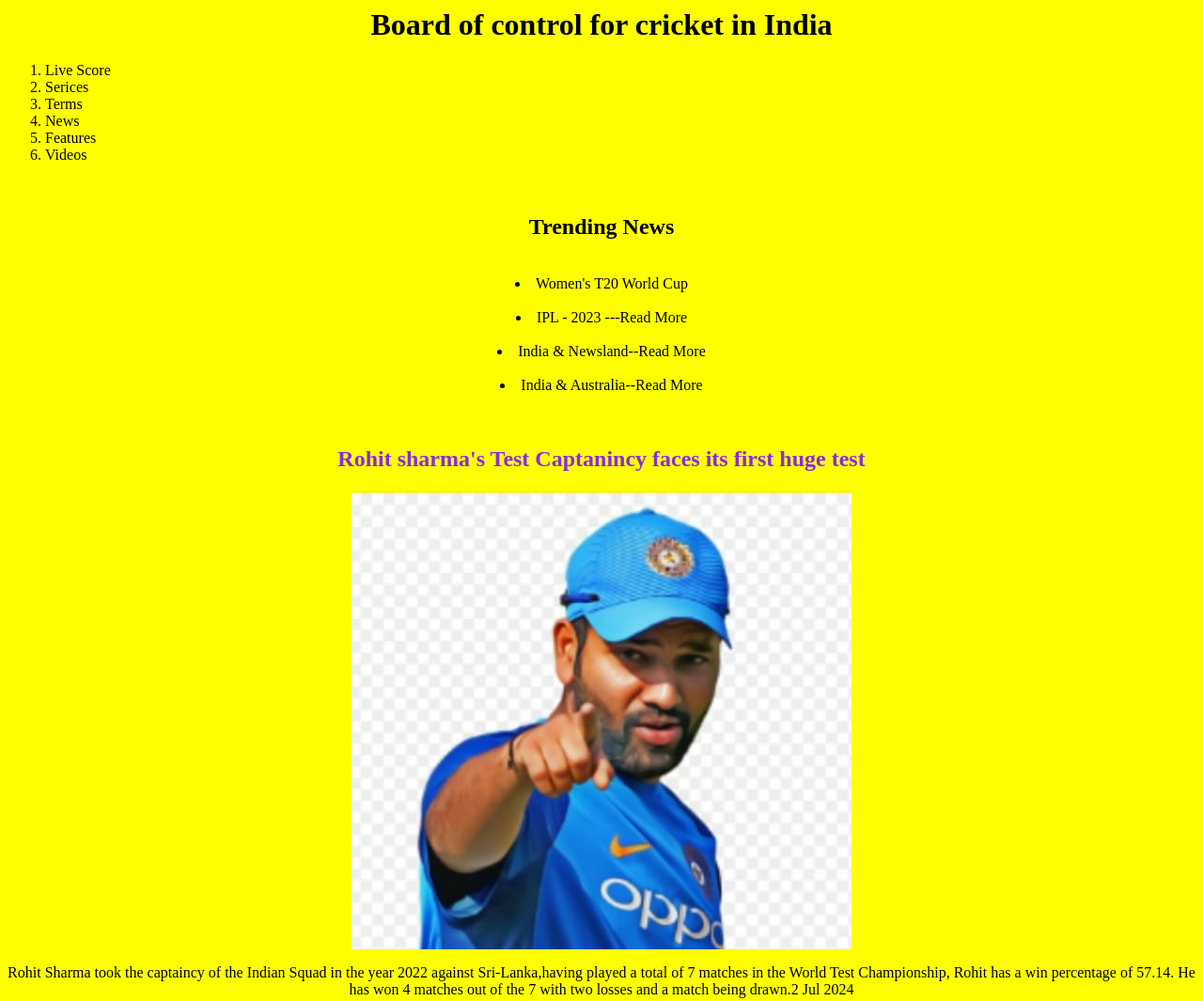
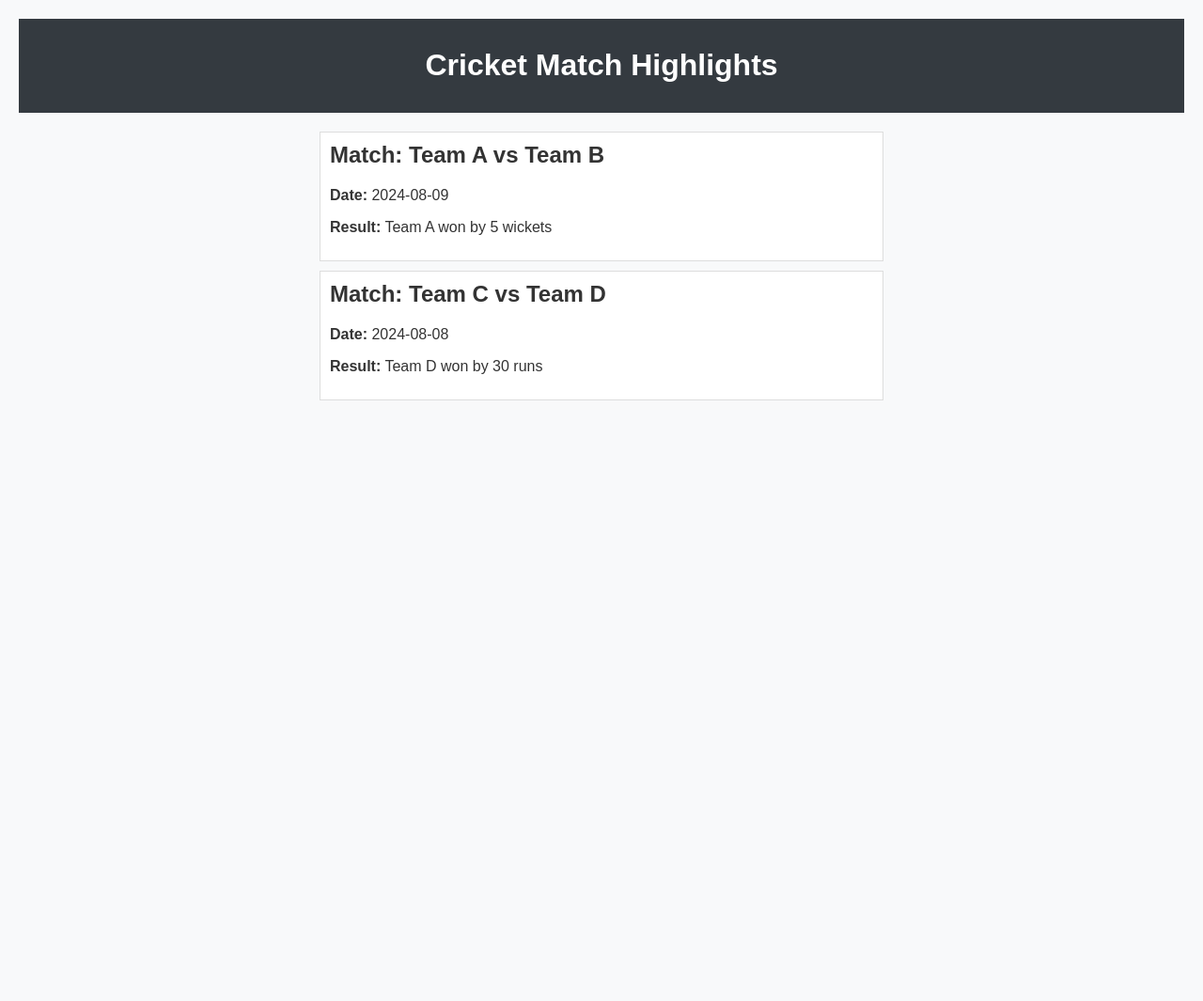
Before and after one commit to Amira735170/cricket, a plain HTML site: page ameera/index.html in a window 1280 px wide. Shown: the top 1065 px of the page at 94% size. After the commit the page ends 800 px from the top, so only its background shows below. Drawn offline with Linux system fonts and the light colour scheme.

Commit message:
Update index.html

```diff
--- a/ameera/index.html
+++ b/ameera/index.html
@@ -1,55 +1,57 @@
-<html>
-<center> <h1>Board of control for cricket in India</h1></center>
-    <body style="background-color: yellow;"></body>
+ <!DOCTYPE html>
+<html lang="en">
+<head>
+    <meta charset="UTF-8">
+    <meta name="viewport" content="width=device-width, initial-scale=1.0">
+    <title>Cricket Info</title>
+    <style>
+        body {
+            font-family: Arial, sans-serif;
+            background-color: #f8f9fa;
+            color: #333;
+            margin: 0;
+            padding: 20px;
+        }
+        header {
+            text-align: center;
+            padding: 10px;
+            background-color: #343a40;
+            color: white;
+        }
+        .content {
+            margin: 20px auto;
+            max-width: 600px;
+        }
+        .match-info {
+            border: 1px solid #ddd;
+            padding: 10px;
+            margin-bottom: 10px;
+            background-color: white;
+        }
+        .match-info h2 {
+            margin-top: 0;
+        }
+    </style>
+</head>
+<body>
 
-    <ol>
-        <li>Live Score</li>
-        <li>Serices</li>
-        <li>Terms</li>
-        <li>News</li>
-        <li>Features</li>
-        <li>Videos</li>
-    </ol> <br>
+    <header>
+        <h1>Cricket Match Highlights</h1>
+    </header>
 
+    <div class="content">
+        <div class="match-info">
+            <h2>Match: Team A vs Team B</h2>
+            <p><strong>Date:</strong> 2024-08-09</p>
+            <p><strong>Result:</strong> Team A won by 5 wickets</p>
+        </div>
 
+        <div class="match-info">
+            <h2>Match: Team C vs Team D</h2>
+            <p><strong>Date:</strong> 2024-08-08</p>
+            <p><strong>Result:</strong> Team D won by 30 runs</p>
+        </div>
+    </div>
 
-    <center>
-        <h2>Trending News</h2> <br>
-
-
-
-            <li>Women's T20 World Cup</li> <br>
-            <li>IPL - 2023 ---Read More</li> <br>
-            <li>India & Newsland--Read More</li> <br>
-            <li>India & Australia--Read More</li> <br>
-        </ul> <br>
-        <h2 style="color: blueviolet;">Rohit sharma's Test Captanincy faces its first huge test</h2>
-        <img src="./1st.jpg"> <br>
-        <p>Rohit Sharma took the captaincy of the Indian Squad in the year 2022 against Sri-Lanka,having played a total of 7 matches in the World Test Championship, Rohit has a win percentage of 57.14. He has won 4 matches out of the 7 with two losses and a match being drawn.2 Jul 2024</p>
-        <p>Rohit Sharma's captaincy record in away Tests
-            The first time Rohit led India in a Test outside India was the World Test Championship (WTC) Final against Australia in June 2023, which took place at the Kennington Oval in London, UK. India were handed a thrashing as the Aussies won by 209 runs.</p>
-
-
-
-
-        <h2 style="color: blueviolet;">JOsh Hazlewood to miss first Test against India</h2> <br>
-        <img src="./2nd.jpg">  <br>
-        <p>Australia fast bowler Josh Hazlewood will miss the World Test Championship cricket final against India starting Wednesday in a precautionary move ahead of the Ashes series with England Hazlewood has been managing a left Achilles injury as well as a problem with his side sustained during the Indian Premier League.
-
-            “Josh was very, very close to being given the green light but we are cognisant that our upcoming schedule means this is not a one-off test match for us,” said George Bailey, Australia’s chair of selectors..</p>
-        <h2 style="color: blueviolet;">Charotte Edwards to Mumbai's WPL team</h2> <br>
-        <img src="./3rd.jpg">
-        <p>The India women's national cricket team, also known as Women in Blue,[8] represents India in women's international cricket. It is governed by the Board of Control for Cricket in India (BCCI), and is a full member of the International Cricket Council (ICC) with Women's Test, Women's One Day International (WODI), and Women's Twenty20 International (WT20I) status.The team has played 41 Test matches, winning 8, losing 6, 27 draw and 0 tie. They played their first international match on 31 October 1976 in a Test against the West Indies at the M. Chinnaswamy Stadium in Bangalore.</p> <br>
-        <h2 style="color: blueviolet;">ASIA CUP 2022 INDIA 20 MEMBERS SQUAD</h2> <br>
-        <img src="./4rt.jpg"> <br>
-        <br>
-        <br>
-     <center>
-        <img src="download.png"> <br>
-        <h3 style="color:rebeccapurple;">WEBSITE DONE BY Amira</h3>
-        </center>
-
-
-
-    </center>
-    </html>
+</body>
+</html>
```
